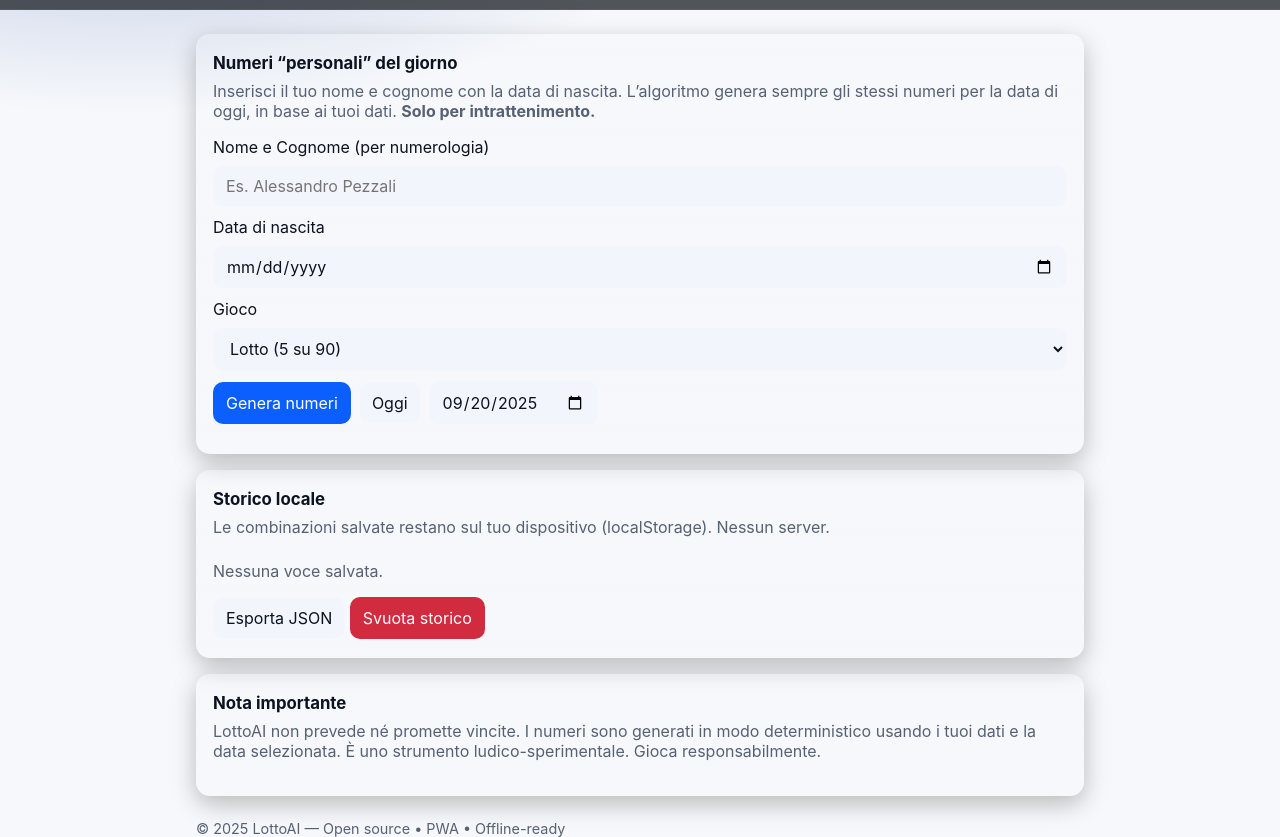
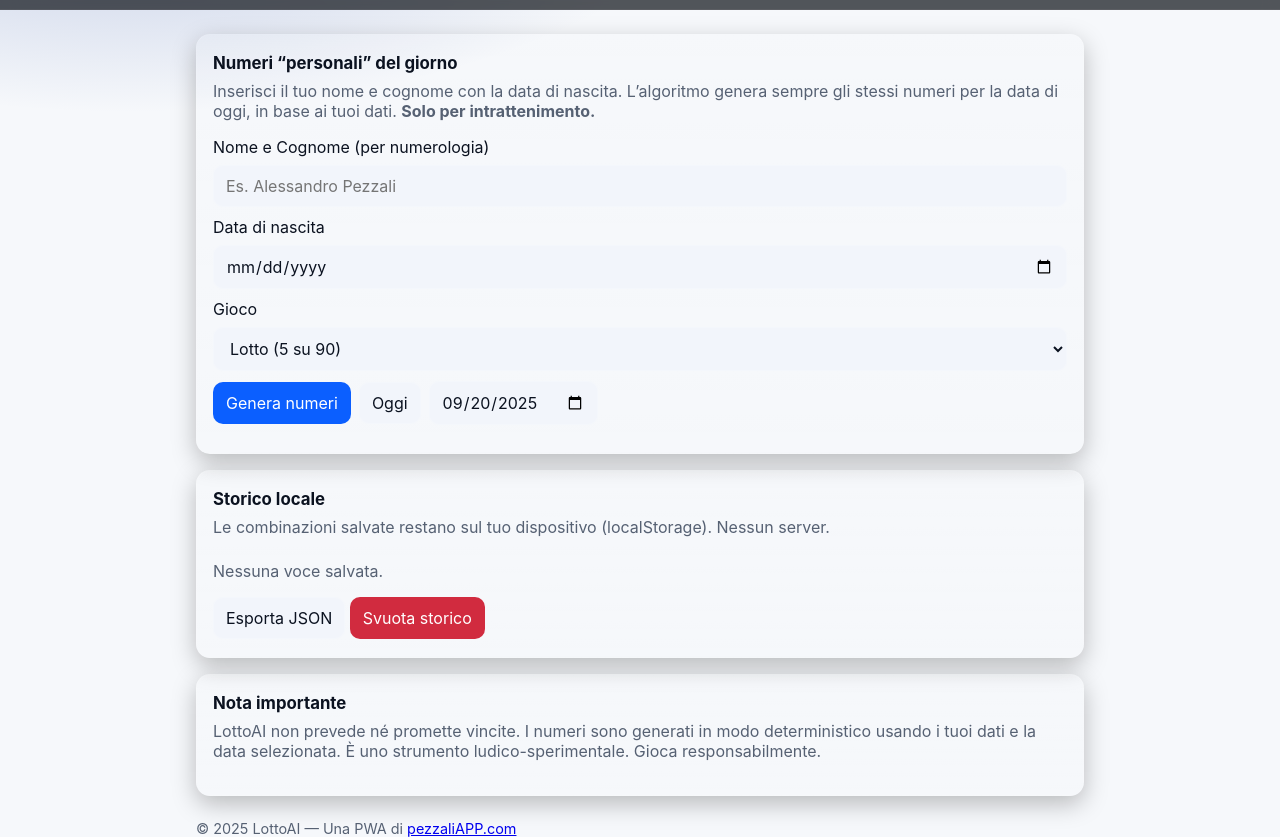
Before and after one commit to pezzaliapp/LottoAI, a plain HTML site: page index.html in a window 1280 px wide. Shown: the part 57-894 px from the top of the page. Drawn offline with Linux system fonts and the light colour scheme.

Commit message:
Update index.html

```diff
--- a/index.html
+++ b/index.html
@@ -106,8 +106,8 @@
   </main>
 
   <footer class="footer">
-    <p>© 2025 LottoAI — Open source • PWA • Offline-ready</p>
-  </footer>
+  <p>© 2025 LottoAI — Una PWA di <a href="https://www.pezzaliAPP.com" target="_blank">pezzaliAPP.com</a></p>
+</footer>
 
   <script src="app.js"></script>
 </body>
```
